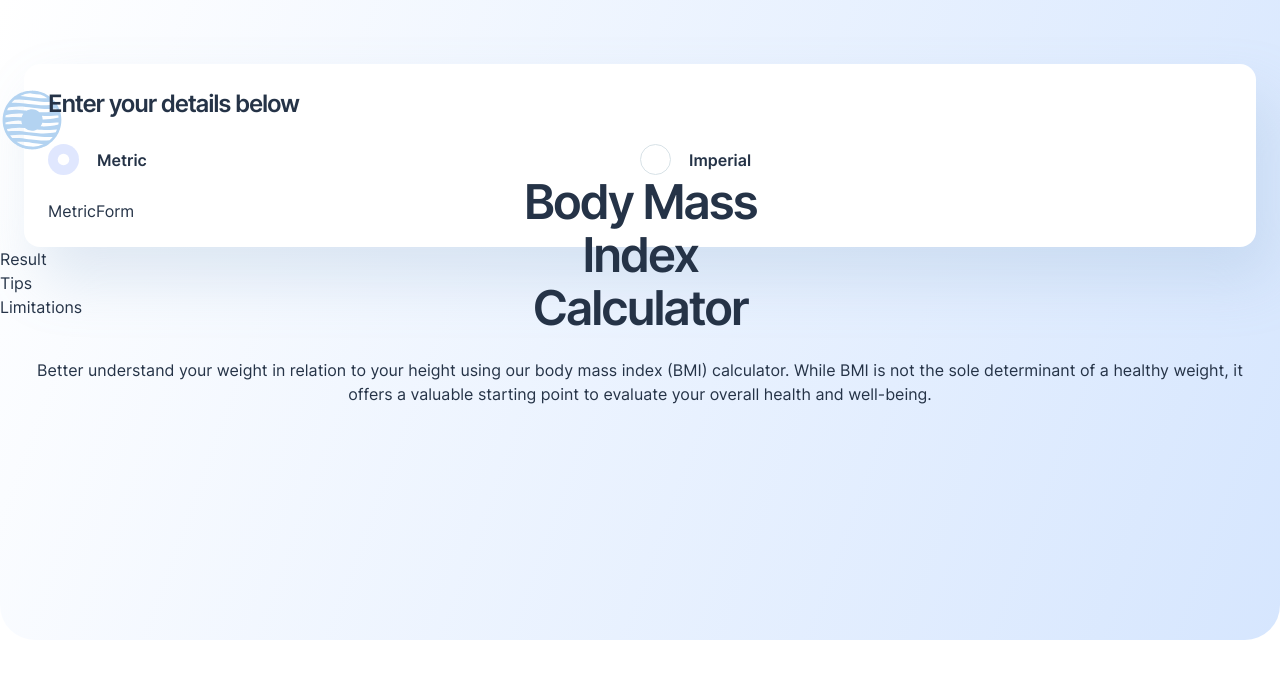
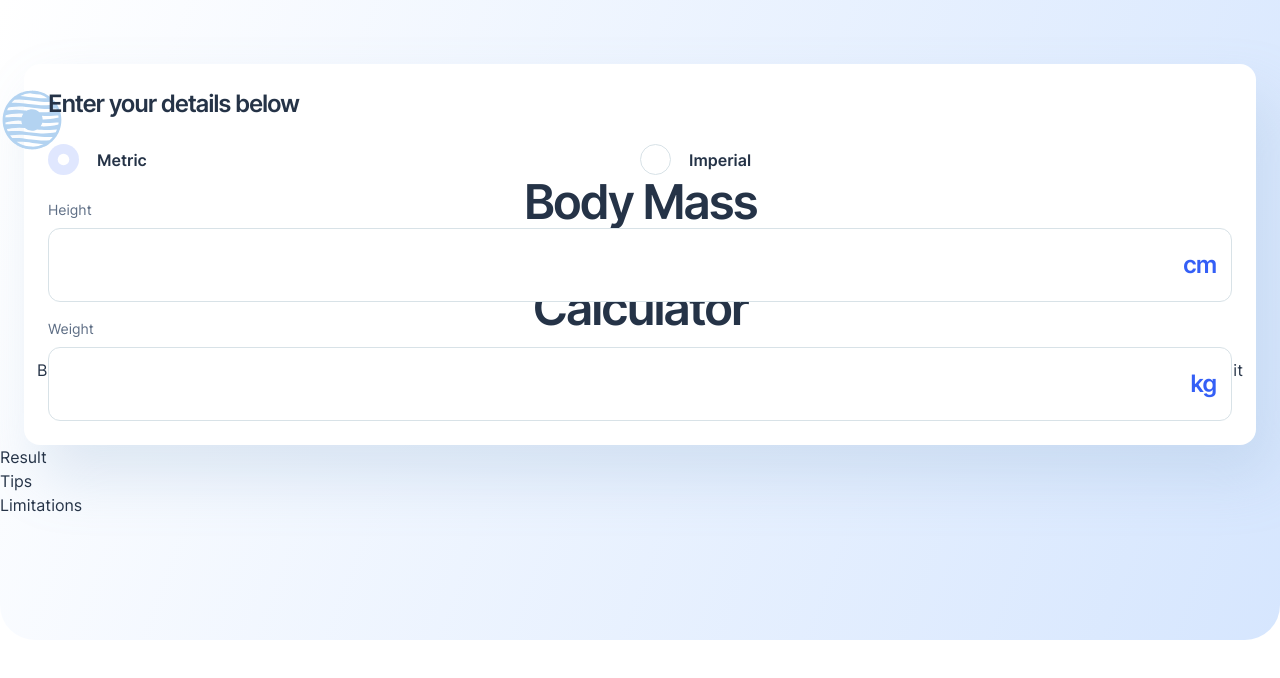
Before and after one commit to solvman/bmi-calculator, a React (Vite) app: page / in a window 1280 px wide. Shown: the top 678 px of the page. Built offline with nearby package versions, Linux system fonts and the light colour scheme.

Commit message:
Add MetricForm component with height and weight inputs

```diff
--- a/src/components/Hero/components/Calculator/components/MetricForm/MetricForm.tsx
+++ b/src/components/Hero/components/Calculator/components/MetricForm/MetricForm.tsx
@@ -1,3 +1,26 @@
+import NumberInput from "@/components/common/NumberInput";
+
 export const MetricForm = () => {
-  return <div>MetricForm</div>;
+  return (
+    <fieldset className="flex flex-col gap-y-4">
+      <div className="flex flex-col gap-y-2">
+        <label
+          htmlFor="height"
+          className="text-sm font-normal leading-normal text-darkElectricBlue"
+        >
+          Height
+        </label>
+        <NumberInput unit="cm" type="number" id="height" />
+      </div>
+      <div className="flex flex-col gap-y-2">
+        <label
+          htmlFor="weight"
+          className="text-sm font-normal leading-normal text-darkElectricBlue"
+        >
+          Weight
+        </label>
+        <NumberInput unit="kg" type="number" id="weight" />
+      </div>
+    </fieldset>
+  );
 };
--- /dev/null
+++ b/src/components/common/NumberInput/NumberInput.tsx
@@ -0,0 +1,21 @@
+import type { InputHTMLAttributes } from "react";
+
+interface NumberInputProps extends InputHTMLAttributes<HTMLInputElement> {
+  unit: string;
+}
+
+export const NumberInput = ({ unit, ...rest }: NumberInputProps) => {
+  return (
+    <div className="relative">
+      <input
+        className="w-full rounded-xl border-borders px-6 py-5 pr-12 text-2xl font-semibold tracking-tighter"
+        type="number"
+        min="0"
+        {...rest}
+      />
+      <p className="absolute right-4 top-1/2 -translate-y-1/2 text-2xl font-semibold tracking-tighter text-blue">
+        {unit}
+      </p>
+    </div>
+  );
+};
--- /dev/null
+++ b/src/components/common/NumberInput/index.ts
@@ -0,0 +1,2 @@
+import { NumberInput } from "./NumberInput";
+export default NumberInput;
--- a/src/components/common/RadioButton/RadioButton.tsx
+++ b/src/components/common/RadioButton/RadioButton.tsx
@@ -10,7 +10,7 @@ function RadioButton({ name, id, label, ...rest }: RadioButtonProps) {
   return (
     <li className="flex w-1/2 items-center gap-[18px]">
       <input
-        className="h-[31px] w-[31px] border border-borders text-blue/15 transition-all checked:border-none checked:border-white focus:ring-white"
+        className="h-[31px] w-[31px] border border-borders text-blue/15 transition-all checked:border-none checked:border-white hover:border-blue focus:ring-white"
         type="radio"
         name={name}
         id={id}
--- a/src/index.css
+++ b/src/index.css
@@ -7,4 +7,10 @@
     font-family: "Inter";
     src: url("/fonts/Inter-VariableFont_slnt\,wght.ttf") format("truetype");
   }
+
+  input[type="number"]::-webkit-inner-spin-button,
+  input[type="number"]::-webkit-outer-spin-button {
+    -webkit-appearance: none;
+    margin: 0;
+  }
 }
```
